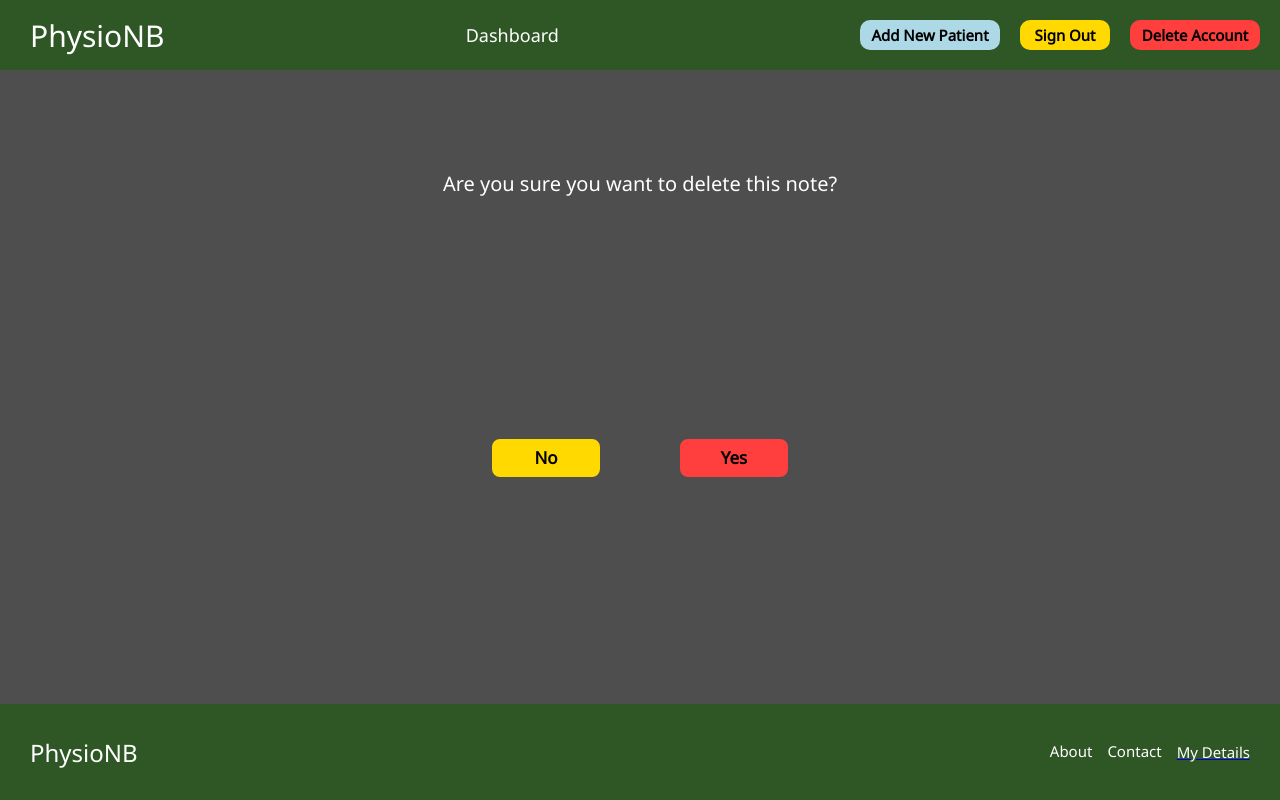
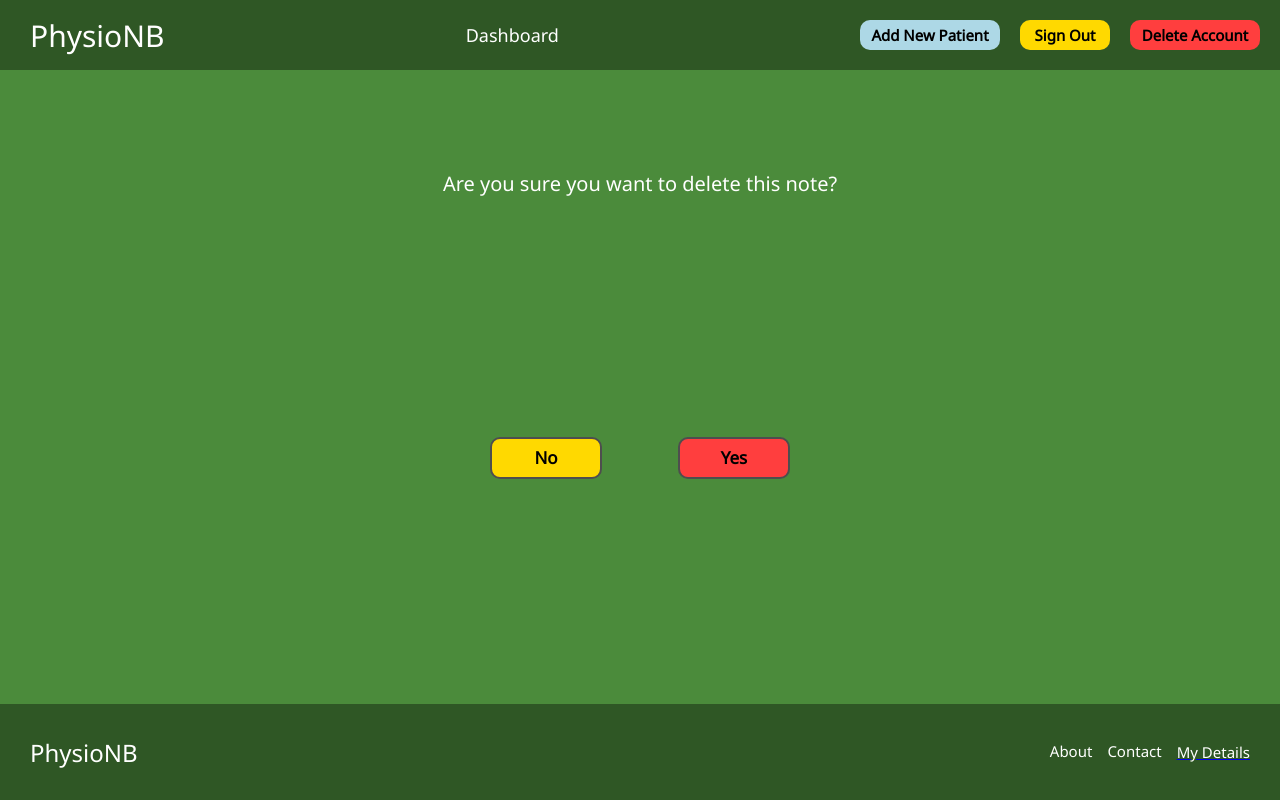
Before and after one commit to dinnf/PhysioNBDeployment, a React (Create React App) app in the folder client/: page /deletenote in a window 1280 px wide. Built offline with nearby package versions, Linux system fonts and the light colour scheme; no server answers; the HTML template or start-up script is replaced by a standard one.

Commit message:
changing display of get notes page

```diff
--- a/client/src/components/DeleteTask/DeleteTask.css
+++ b/client/src/components/DeleteTask/DeleteTask.css
@@ -68,3 +68,6 @@
     color: rgb(255, 62, 62);
     border: 2px solid rgb(255, 62, 62);
 }
+.DeleteTask {
+    background-color: rgb(75, 139, 59);
+}
--- a/client/src/components/GetNote/GetNote.js
+++ b/client/src/components/GetNote/GetNote.js
@@ -48,10 +48,10 @@ function GetNote() {
             {PatientsNotesList.hpc && <div className="NoteForm">
 
         <h3 className="TextHead">History of Presenting Complaint</h3>
-        <textarea
+        <p
             className="NoteText"
-            value={PatientsNotesList.hpc}
-        />
+            value={PatientsNotesList.hpc}>
+        </p>
     </div>}
     {PatientsNotesList.symptoms && <div className="NoteForm">
         <h3 className="TextHead">Symptoms</h3>
```
